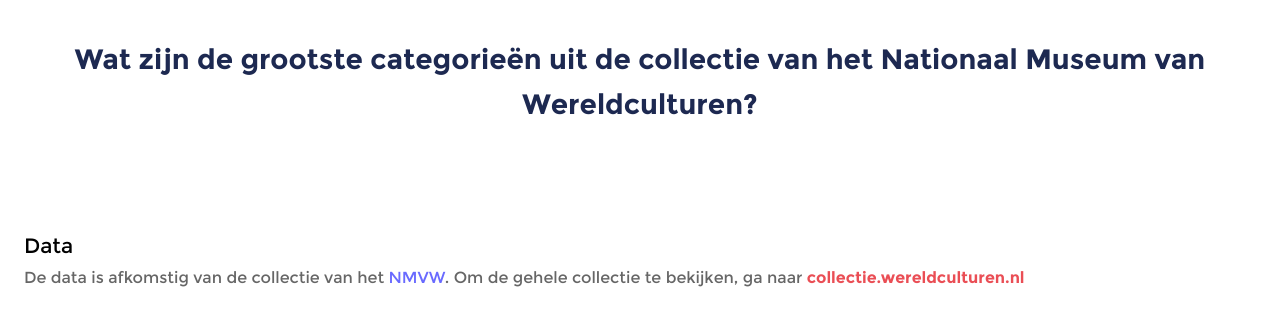
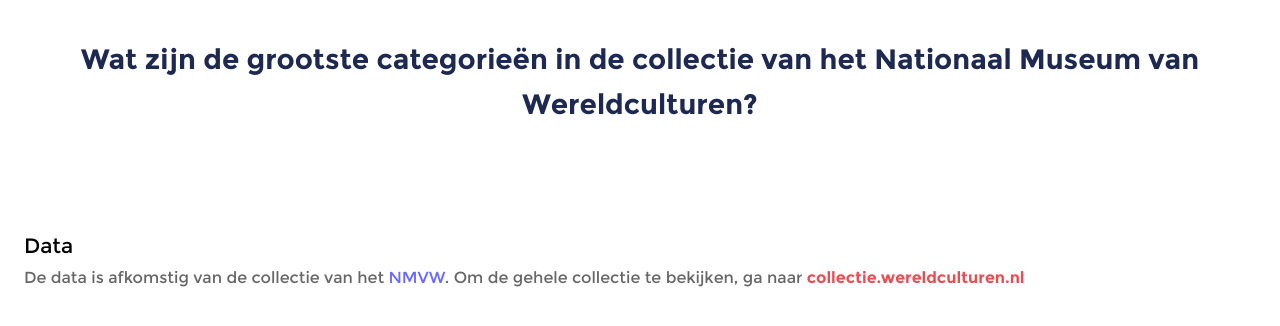
Before and after one commit to qiubee/nmvw-chart, a website with bundled scripts: page website/index.html in a window 1280 px wide. Shown: the part 88-414 px from the top of the page. Built offline with nearby package versions, Linux system fonts and the light colour scheme; no server answers.

Commit message:
update index.html

```diff
--- a/website/index.html
+++ b/website/index.html
@@ -36,7 +36,7 @@
             </li>
         </ul>
     </nav>
-    <h1>Wat zijn de grootste categorieën uit de collectie van het Nationaal Museum van Wereldculturen?</h1>
+    <h1>Wat zijn de grootste categorieën in de collectie van het Nationaal Museum van Wereldculturen?</h1>
     <div class="noscript">
         <p class="noscript">Zet JavaScript aan om de visualisatie te laden.</p>
     </div>
```
